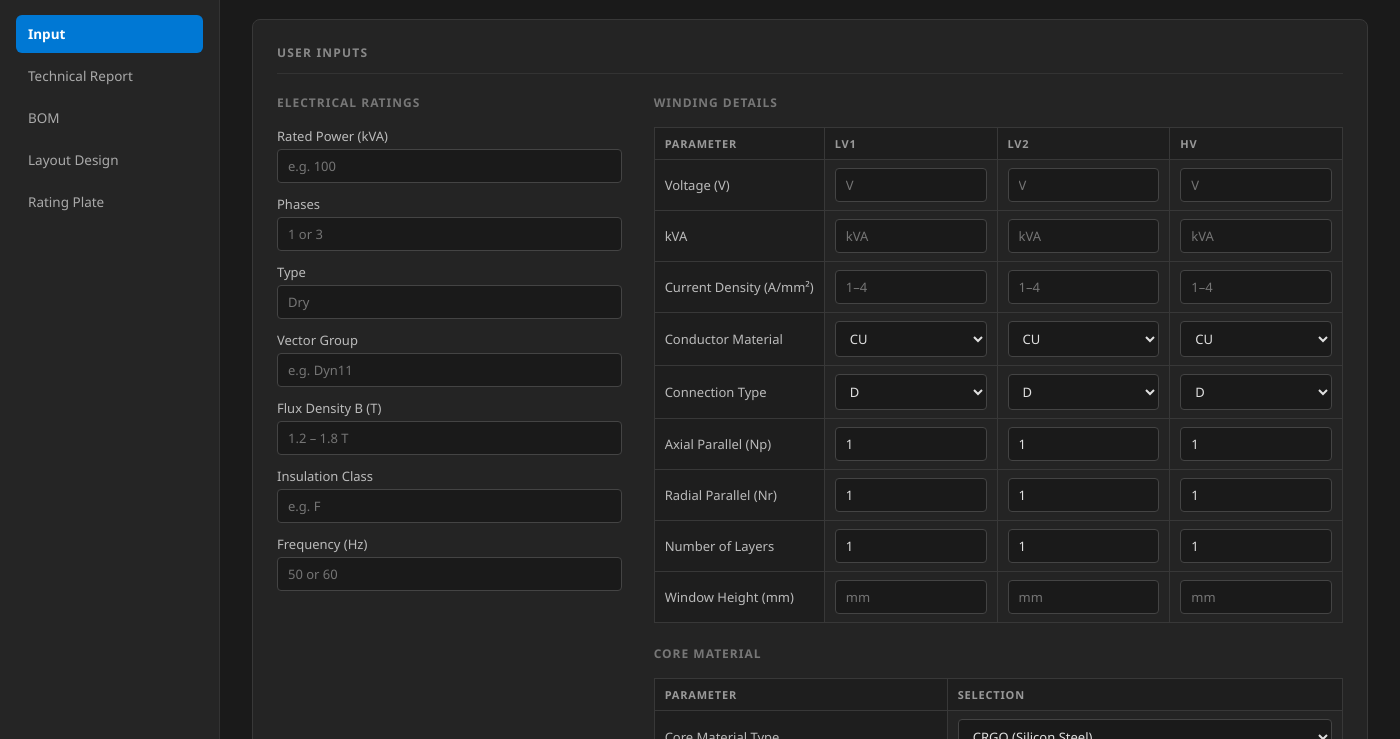
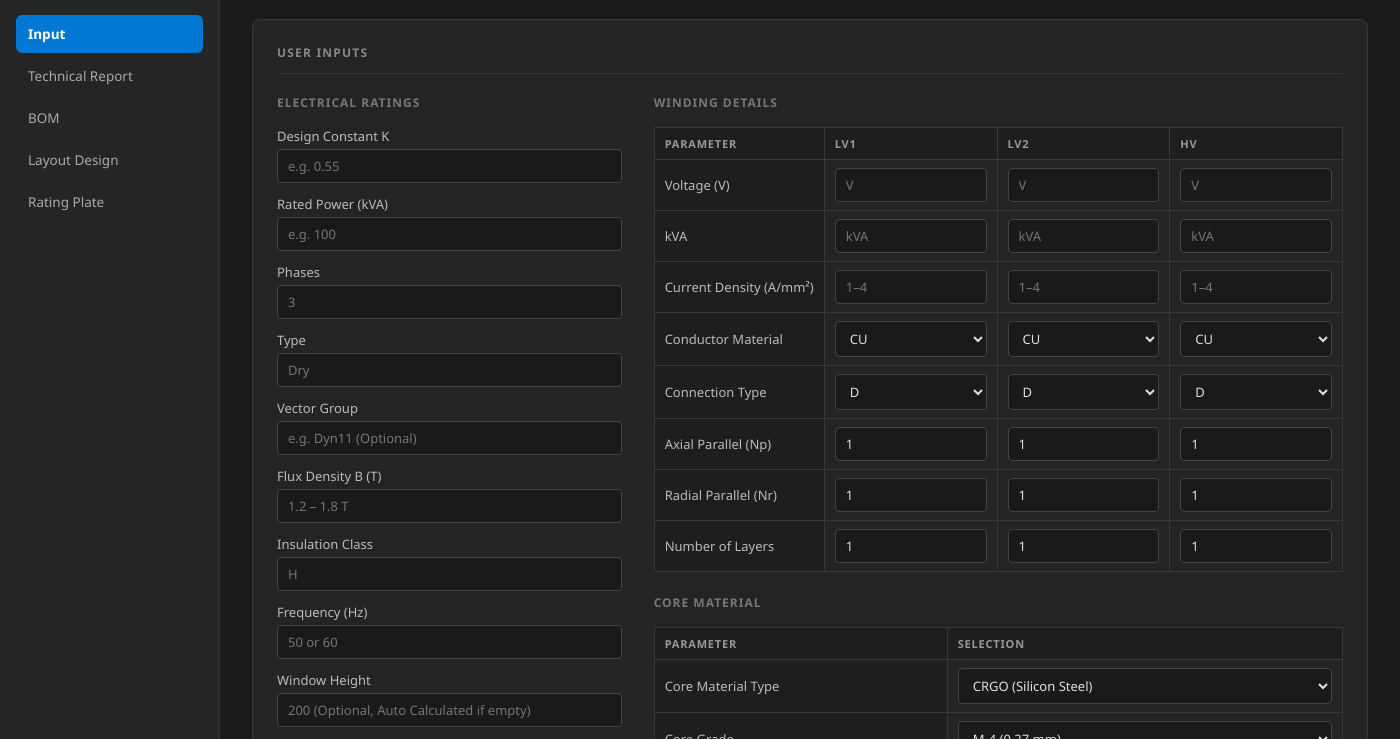
Before and after one commit to yp9435/trafo-design-soft-v1, an Electron app: page frontend/renderer/index.html in a window 1400 px wide. Shown: the part 61-800 px from the top of the page. Drawn offline with nearby package versions, Linux system fonts and the light colour scheme.

Commit message:
chore: added and deleted fields in input page frontend

```diff
--- a/frontend/renderer/index.html
+++ b/frontend/renderer/index.html
@@ -46,26 +46,32 @@
                         <div class="group">
                             <h4>Electrical Ratings</h4>
 
+                            <label for="kValue">Design Constant K</label>
+                            <input type="number" id="kValue" name="kValue" min="0.4" max="0.8" placeholder="e.g. 0.55" required>
+
                             <label for="ratedPower">Rated Power (kVA)</label>
-                            <input type="number" id="ratedPower" name="ratedPower" min="1" step="1" placeholder="e.g. 100">
+                            <input type="number" id="ratedPower" name="ratedPower" min="1" step="1" placeholder="e.g. 100" required>
 
                             <label for="phases">Phases</label>
-                            <input type="number" id="phases" name="phases" min="1" max="3" step="1" placeholder="1 or 3">
+                            <input type="number" id="phases" name="phases" value="3" readonly>
 
                             <label for="type">Type</label>
                             <input type="text" id="type" name="type" value="Dry" readonly>
 
                             <label for="vectorGroup">Vector Group</label>
-                            <input type="text" id="vectorGroup" name="vectorGroup" placeholder="e.g. Dyn11">
+                            <input type="text" id="vectorGroup" name="vectorGroup" placeholder="e.g. Dyn11 (Optional)">
 
                             <label for="fluxDensity">Flux Density B (T)</label>
-                            <input type="number" id="fluxDensity" name="fluxDensity" step="0.01" placeholder="1.2 – 1.8 T">
+                            <input type="number" id="fluxDensity" name="fluxDensity" step="0.01" placeholder="1.2 – 1.8 T" required>
 
                             <label for="insulationClass">Insulation Class</label>
-                            <input type="text" id="insulationClass" name="insulationClass" placeholder="e.g. F">
+                            <input type="text" id="insulationClass" name="insulationClass" value="H" readonly>
 
                             <label for="frequency">Frequency (Hz)</label>
-                            <input type="number" id="frequency" name="frequency" placeholder="50 or 60">
+                            <input type="number" id="frequency" name="frequency" placeholder="50 or 60" required>
+
+                            <label for="windowHeight">Window Height</label>
+                            <input type="number" id="windowHeight" name="windowHeight" placeholder="200 (Optional, Auto Calculated if empty)">
                         </div>
 
                         <!-- WINDING DETAILS -->
@@ -83,38 +89,38 @@
                                 <tbody>
                                     <tr>
                                         <th scope="row">Voltage (V)</th>
-                                        <td><input type="number" id="lv1Voltage" name="lv1Voltage" min="1" aria-label="LV1 Voltage" placeholder="V"></td>
-                                        <td><input type="number" id="lv2Voltage" name="lv2Voltage" min="1" aria-label="LV2 Voltage" placeholder="V"></td>
-                                        <td><input type="number" id="hvVoltage" name="hvVoltage" min="1" aria-label="HV Voltage" placeholder="V"></td>
+                                        <td><input type="number" id="lv1Voltage" name="lv1Voltage" min="1" aria-label="LV1 Voltage" placeholder="V" required></td>
+                                        <td><input type="number" id="lv2Voltage" name="lv2Voltage" min="1" aria-label="LV2 Voltage" placeholder="V" required></td>
+                                        <td><input type="number" id="hvVoltage" name="hvVoltage" min="1" aria-label="HV Voltage" placeholder="V" required></td>
                                     </tr>
                                     <tr>
                                         <th scope="row">kVA</th>
-                                        <td><input type="number" id="lv1kva" name="lv1kva" min="0" aria-label="LV1 kVA" placeholder="kVA"></td>
-                                        <td><input type="number" id="lv2kva" name="lv2kva" min="0" aria-label="LV2 kVA" placeholder="kVA"></td>
-                                        <td><input type="number" id="hvkva" name="hvkva" min="0" aria-label="HV kVA" placeholder="kVA"></td>
+                                        <td><input type="number" id="lv1kva" name="lv1kva" min="0" aria-label="LV1 kVA" placeholder="kVA" required></td>
+                                        <td><input type="number" id="lv2kva" name="lv2kva" min="0" aria-label="LV2 kVA" placeholder="kVA" required></td>
+                                        <td><input type="number" id="hvkva" name="hvkva" min="0" aria-label="HV kVA" placeholder="kVA" required></td>
                                     </tr>
                                     <tr>
                                         <th scope="row">Current Density (A/mm²)</th>
-                                        <td><input type="number" id="lv1cd" name="lv1cd" step="0.01" aria-label="LV1 Current Density" placeholder="1–4"></td>
-                                        <td><input type="number" id="lv2cd" name="lv2cd" step="0.01" aria-label="LV2 Current Density" placeholder="1–4"></td>
-                                        <td><input type="number" id="hvcd" name="hvcd" step="0.01" aria-label="HV Current Density" placeholder="1–4"></td>
+                                        <td><input type="number" id="lv1cd" name="lv1cd" step="0.01" aria-label="LV1 Current Density" placeholder="1–4" required></td>
+                                        <td><input type="number" id="lv2cd" name="lv2cd" step="0.01" aria-label="LV2 Current Density" placeholder="1–4" required></td>
+                                        <td><input type="number" id="hvcd" name="hvcd" step="0.01" aria-label="HV Current Density" placeholder="1–4" required></td>
                                     </tr>
                                     <tr>
                                         <th scope="row">Conductor Material</th>
                                         <td>
-                                            <select id="lv1mat" name="lv1mat" aria-label="LV1 Material">
+                                            <select id="lv1mat" name="lv1mat" aria-label="LV1 Material" required>
                                                 <option value="CU">CU</option>
                                                 <option value="AL">AL</option>
                                             </select>
                                         </td>
                                         <td>
-                                            <select id="lv2mat" name="lv2mat" aria-label="LV2 Material">
+                                            <select id="lv2mat" name="lv2mat" aria-label="LV2 Material" required>
                                                 <option value="CU">CU</option>
                                                 <option value="AL">AL</option>
                                             </select>
                                         </td>
                                         <td>
-                                            <select id="hvmat" name="hvmat" aria-label="HV Material">
+                                            <select id="hvmat" name="hvmat" aria-label="HV Material" required>
                                                 <option value="CU">CU</option>
                                                 <option value="AL">AL</option>
                                             </select>
@@ -123,19 +129,19 @@
                                     <tr>
                                         <th scope="row">Connection Type</th>
                                         <td>
-                                            <select id="lv1conn" name="lv1conn" aria-label="LV1 Connection">
+                                            <select id="lv1conn" name="lv1conn" aria-label="LV1 Connection" required>
                                                 <option value="D">D</option>
                                                 <option value="Y">Y</option>
                                             </select>
                                         </td>
                                         <td>
-                                            <select id="lv2conn" name="lv2conn" aria-label="LV2 Connection">
+                                            <select id="lv2conn" name="lv2conn" aria-label="LV2 Connection" required>
                                                 <option value="D">D</option>
                                                 <option value="Y">Y</option>
                                             </select>
                                         </td>
                                         <td>
-                                            <select id="hvconn" name="hvconn" aria-label="HV Connection">
+                                            <select id="hvconn" name="hvconn" aria-label="HV Connection" required>
                                                 <option value="D">D</option>
                                                 <option value="Y">Y</option>
                                             </select>
@@ -158,12 +164,6 @@
                                         <td><input type="number" id="lv1Layers" name="lv1Layers" min="1" value="1" aria-label="LV1 Number of Layers"></td>
                                         <td><input type="number" id="lv2Layers" name="lv2Layers" min="1" value="1" aria-label="LV2 Number of Layers"></td>
                                         <td><input type="number" id="hvLayers"  name="hvLayers"  min="1" value="1" aria-label="HV Number of Layers"></td>
-                                    </tr>
-                                    <tr>
-                                        <th scope="row">Window Height (mm)</th>
-                                        <td><input type="number" id="lv1WindowHeight" name="lv1WindowHeight" min="1" placeholder="mm" aria-label="LV1 Window Height"></td>
-                                        <td><input type="number" id="lv2WindowHeight" name="lv2WindowHeight" min="1" placeholder="mm" aria-label="LV2 Window Height"></td>
-                                        <td><input type="number" id="hvWindowHeight"  name="hvWindowHeight"  min="1" placeholder="mm" aria-label="HV Window Height"></td>
                                     </tr>
                                 </tbody>
                             </table>
--- a/frontend/renderer/js/formReader.js
+++ b/frontend/renderer/js/formReader.js
@@ -26,10 +26,7 @@ function collectInputs() {
 
     // k_value: kept in sync with ratedPower for API
     let ratedPower  = num("ratedPower");
-    let kValue      = ratedPower <= 25 ? 0.45 : ratedPower <= 100 ? 0.55 : 0.62;
-    // Allow manual override if input exists
-    let kEl = document.getElementById("kValue");
-    if (kEl && parseFloat(kEl.value)) kValue = parseFloat(kEl.value);
+    let kValue = num("kValue");
 
     // coreMaterialType from HTML select: "CRGO" | "CRNO" (backend Literal)
     let coreMaterialRaw = sel("coreMaterialType") || "CRGO";
@@ -45,6 +42,7 @@ function collectInputs() {
         vectorGroup     : sel("vectorGroup"),
         insulationClass : sel("insulationClass"),
         phases          : parseInt(sel("phases")) || 3,
+        windowHeight    : num("windowHeight") || null,
 
         // ── Voltages & kVA ────────────────────────────────────────────
         lv1Voltage  : num("lv1Voltage"),
@@ -73,11 +71,6 @@ function collectInputs() {
 
         // ── Number of layers (user-specified, sent to backend) ───────────
         lv1Layers : int_("lv1Layers"), lv2Layers : int_("lv2Layers"), hvLayers : int_("hvLayers"),
-
-        // ── Window height per winding (optional override) ────────────────
-        lv1WindowHeight : num("lv1WindowHeight") || 0,
-        lv2WindowHeight : num("lv2WindowHeight") || 0,
-        hvWindowHeight  : num("hvWindowHeight")  || 0,
 
         // ── Core material ───────────────────────────────────────────────
         coreMaterialType : coreMaterialRaw,
```
